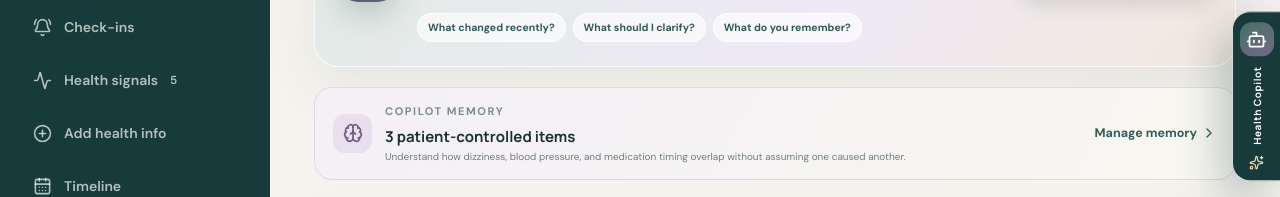
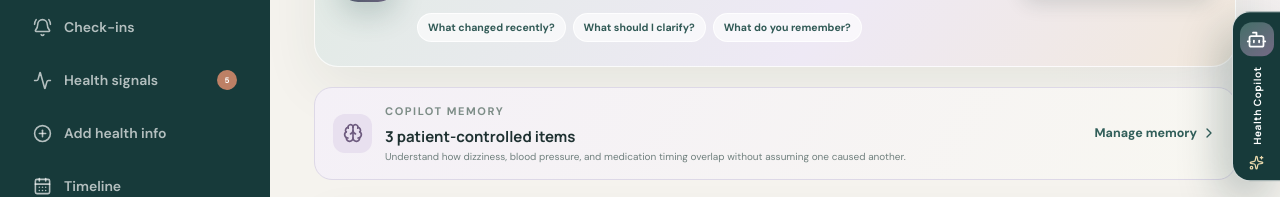
Before and after one commit to patricktran1/vitalpassport, a React (Vite) app: page / in a window 1280 px wide. Shown: the part 304-501 px from the top of the page. Built offline with nearby package versions, Linux system fonts and the light colour scheme; no server answers.

Commit message:
Load health signals styles

```diff
--- a/src/styles/index.css
+++ b/src/styles/index.css
@@ -7,6 +7,7 @@
 @import './copilot-drawer.css';
 @import './voice-checkins.css';
 @import './memory.css';
+@import './health-signals.css';
 @import './account.css';
 @import './sharing.css';
 @import './transfer.css';
```
